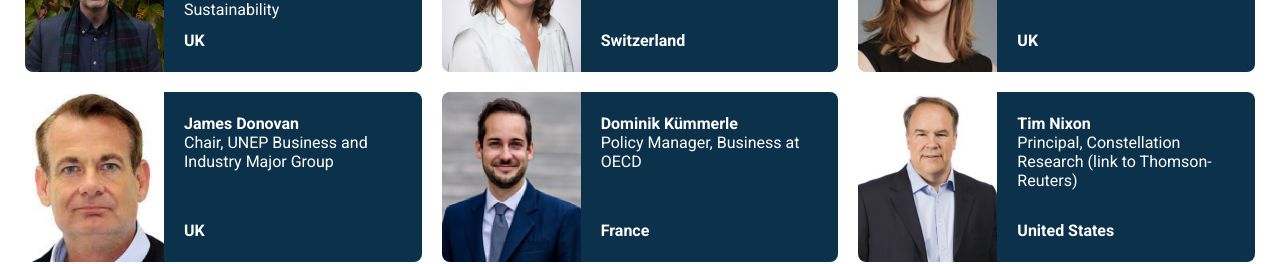
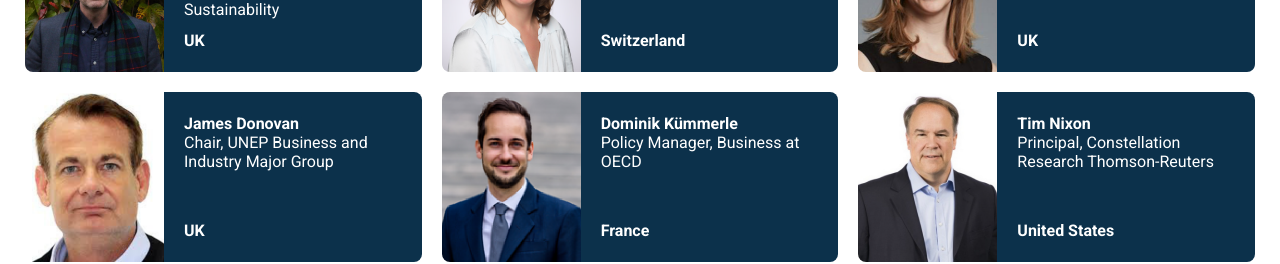
Before and after one commit to unepwcmc/geo-for-business, a Nuxt app: page / in a window 1280 px wide. Shown: the part 7300-7564 px from the top of the page. Built offline with nearby package versions, Linux system fonts and the light colour scheme.

Commit message:
Remove 'link to' text in job title

```diff
--- a/components/cards/Committee.vue
+++ b/components/cards/Committee.vue
@@ -134,7 +134,7 @@ export default {
         },
         {
           image: 'tim-nixon',
-          jobTitle: 'Principal, Constellation Research (link to Thomson-Reuters)',
+          jobTitle: 'Principal, Constellation Research Thomson-Reuters',
           location: 'United States',
           name: 'Tim Nixon'
         },
```
